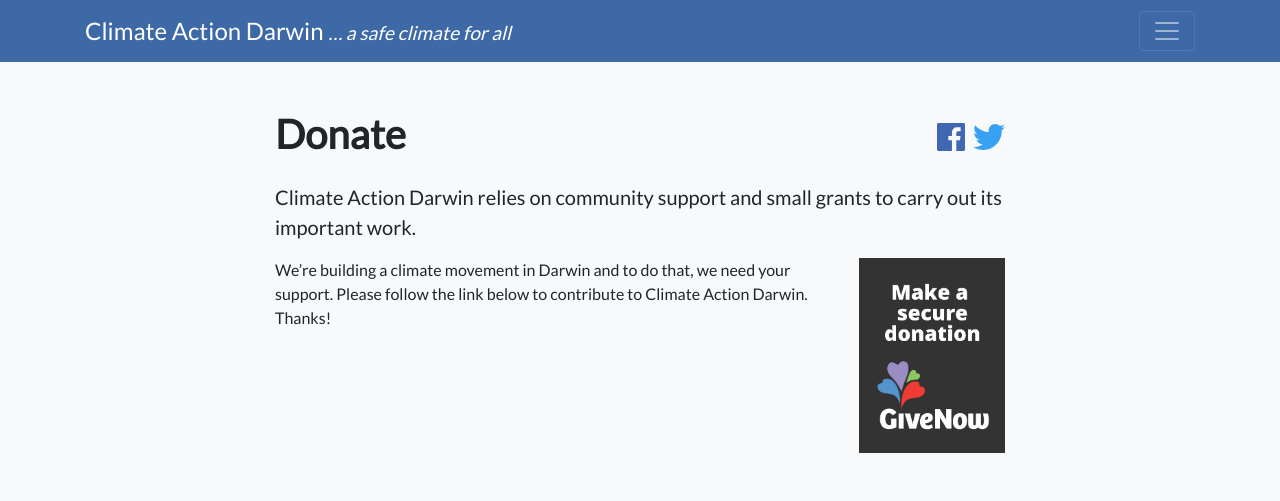
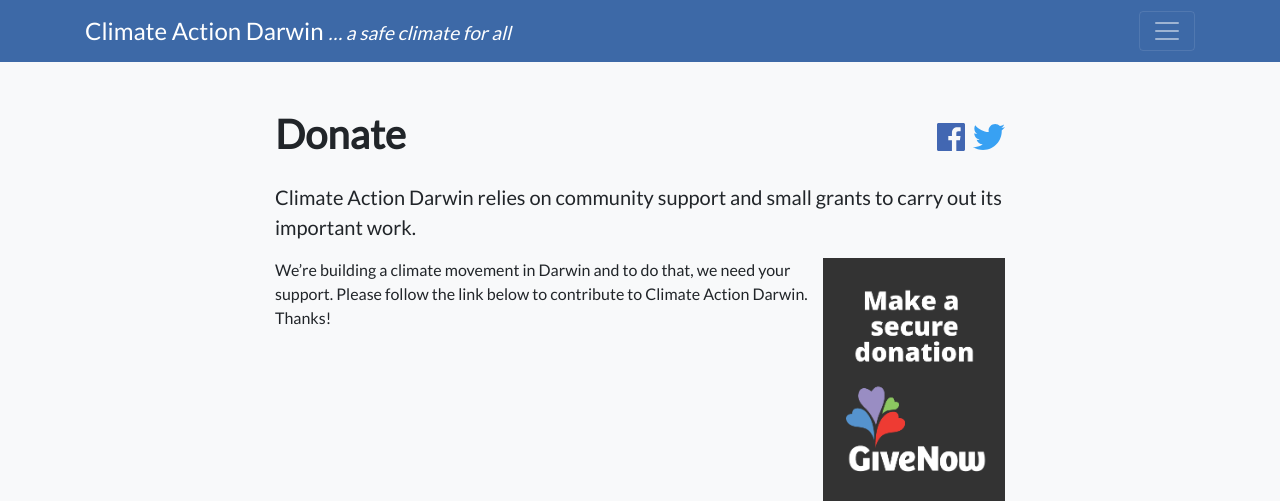
Before and after one commit to superdivest/superdivest.github.io, a Jekyll site: the page built from donate/index.md, in a window 1280 px wide. Shown: the top 501 px of the page. Built offline with Jekyll 4.4.1, drawn with Linux system fonts in a browser that asks for light colours; nearby versions of some CDN libraries; grey boxes are pictures that could not be loaded.

Commit message:
Updated Index

```diff
--- a/donate/index.md
+++ b/donate/index.md
@@ -6,6 +6,6 @@
 layout: content-page
 ---
 
-<img style="width: 20%; float: right; margin-left: 10px;" src="/assets/img/givenow-button-rectv-dark.png" />
+<img style="width: 25%; float: right; margin-left: 10px;" src="/assets/img/givenow-button-rectv-dark.png" />
 
 We're building a climate movement in Darwin and to do that, we need your support. Please follow the link below to contribute to Climate Action Darwin. Thanks!
```
